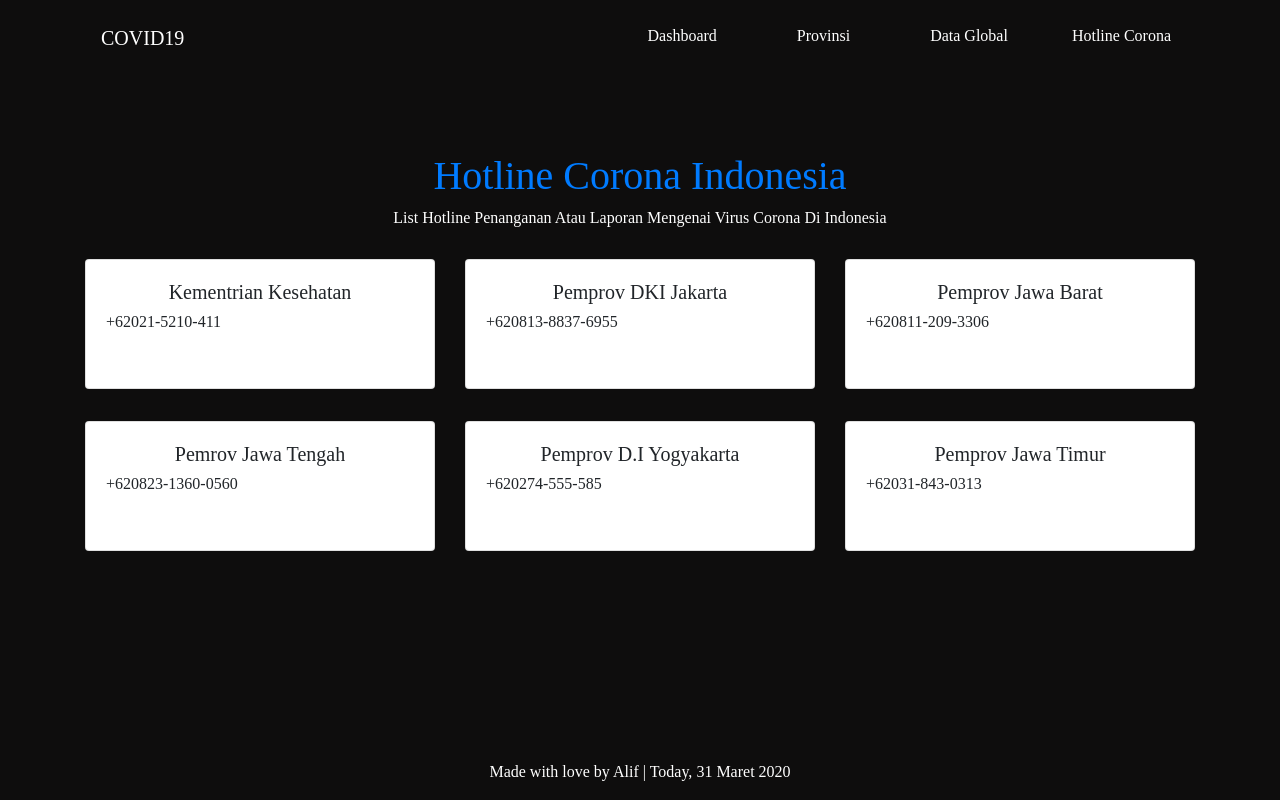
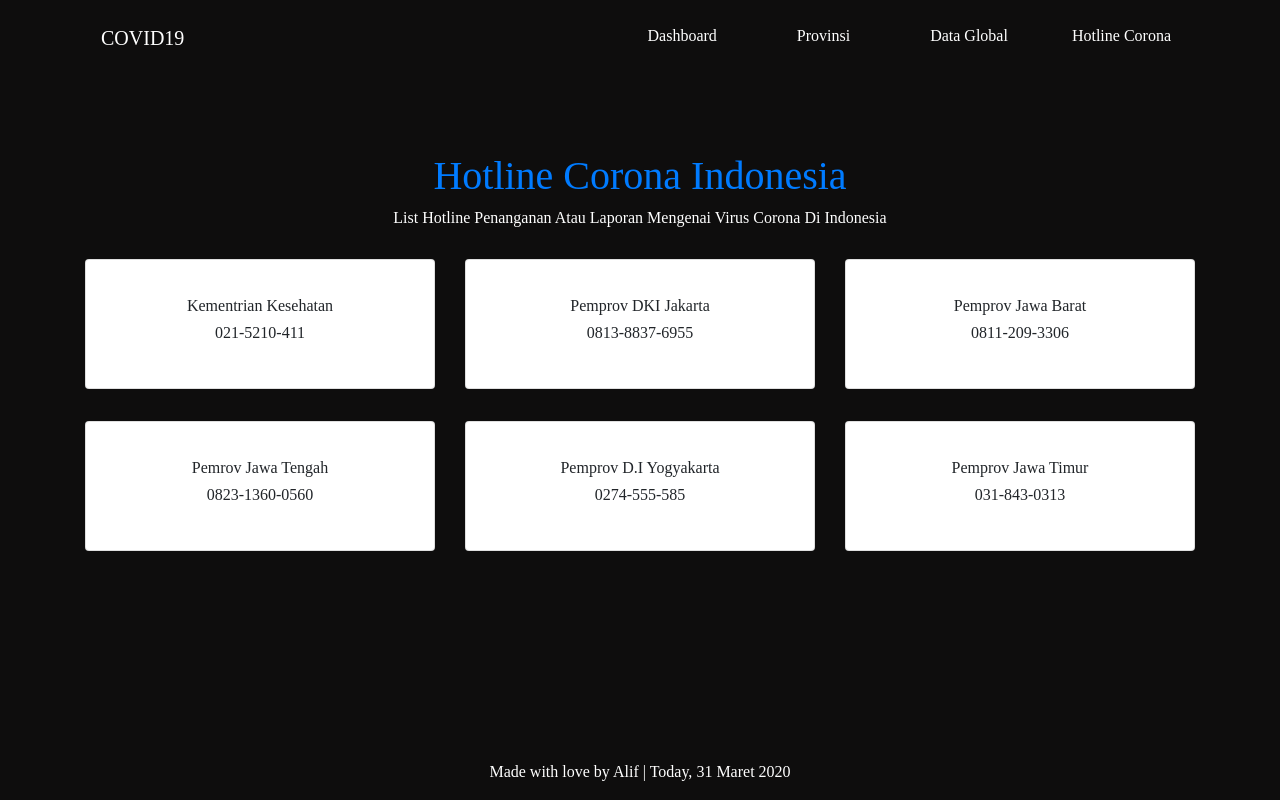
Before and after one commit to dzikrialifa/covid19, a React (Create React App) app: page /hotline in a window 1280 px wide. Built offline with nearby package versions, Linux system fonts and the light colour scheme.

Commit message:
Receive List hotlines

```diff
--- a/src/components/ListHotline.jsx
+++ b/src/components/ListHotline.jsx
@@ -4,8 +4,8 @@ const ListHotline = props => {
     return (
             <div className="card provinsi mt-3" style={{height:"130px"}}>
                 <div className="card-body">
-                    <h5 className="text-capitalize text-center">{props.name}</h5>
-                    <h6>+62{props.telp}</h6>
+                    <h6 className="text-capitalize text-center pt-3">{props.name}</h6>
+                    <h6 className="text-center">{props.telp}</h6>
                 </div>
             </div>
     )
```
